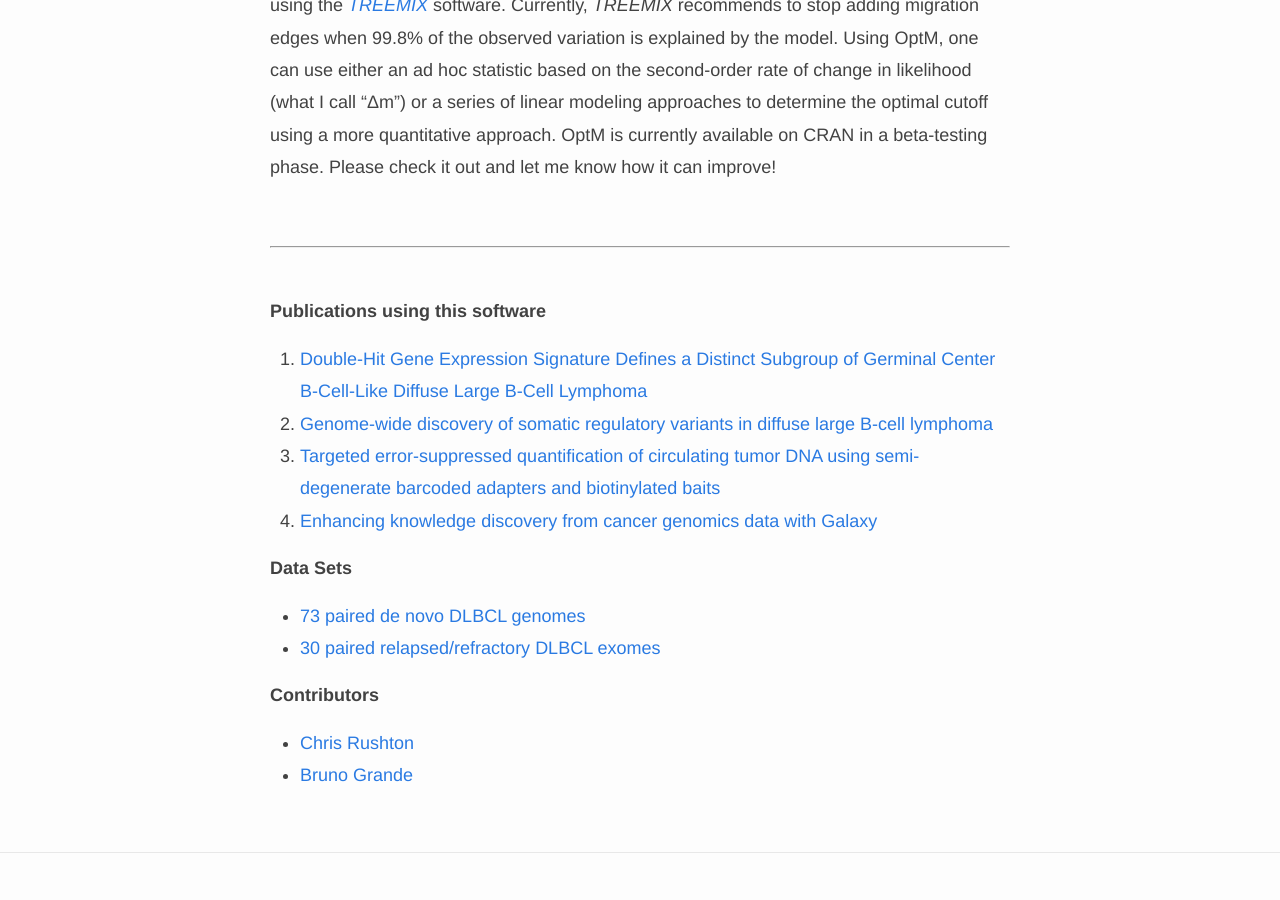
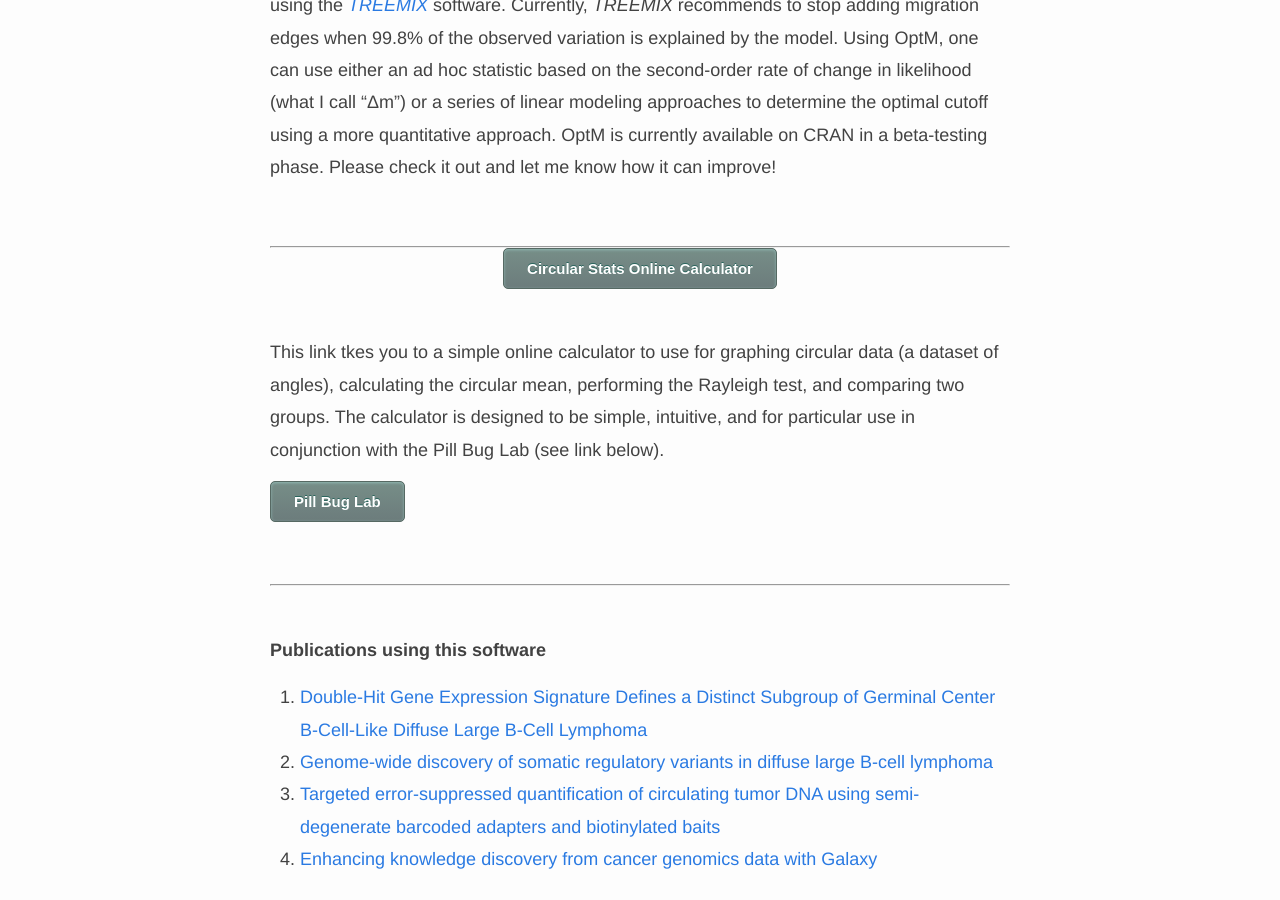
Before and after one commit to rfitak/FitakLab, a Jekyll site: the page built from _pages/software/index.md, in a window 1280 px wide and 900 px high, scrolled down 806 px. Built offline with Jekyll 4.4.1, drawn with Linux system fonts in a browser that asks for light colours; nearby versions of some CDN libraries.

Commit message:
fourth commit

```diff
--- a/_pages/software/index.md
+++ b/_pages/software/index.md
@@ -36,6 +36,19 @@ OptM is currently available on CRAN in a beta-testing phase.  Please check it ou
 
 ***
 
+<div style="text-align:center;">
+<button style="-moz-box-shadow:inset 0px 1px 3px 0px #91b8b3; -webkit-box-shadow:inset 0px 1px 3px 0px #91b8b3; box-shadow:inset 0px 1px 3px 0px #91b8b3; background:-webkit-gradient(linear, left top, left bottom, color-stop(0.05, #768d87), color-stop(1, #6c7c7c)); background:-moz-linear-gradient(top, #768d87 5%, #6c7c7c 100%); background:-webkit-linear-gradient(top, #768d87 5%, #6c7c7c 100%); background:-o-linear-gradient(top, #768d87 5%, #6c7c7c 100%); background:-ms-linear-gradient(top, #768d87 5%, #6c7c7c 100%); background:linear-gradient(to bottom, #768d87 5%, #6c7c7c 100%); filter:progid:DXImageTransform.Microsoft.gradient(startColorstr='#768d87', endColorstr='#6c7c7c',GradientType=0); background-color:#768d87; -moz-border-radius:5px; -webkit-border-radius:5px; border-radius:5px; border:1px solid #566963; display:inline-block; cursor:pointer; color:#ffffff; font-family:Arial; font-size:15px; font-weight:bold; padding:11px 23px; text-decoration:none; text-shadow:0px -1px 0px #2b665e;" onclick="window.location.href='https://rfitak.shinyapps.io/circbio/';">Circular Stats Online Calculator</button>
+</div>
+<br>
+
+This link tkes you to a simple online calculator to use for graphing circular data (a dataset of angles), calculating the circular mean, performing the Rayleigh test, and comparing two groups.  The calculator is designed to be simple, intuitive, and for particular use in conjunction with the Pill Bug Lab (see link below).
+
+<button style="-moz-box-shadow:inset 0px 1px 3px 0px #91b8b3; -webkit-box-shadow:inset 0px 1px 3px 0px #91b8b3; box-shadow:inset 0px 1px 3px 0px #91b8b3; background:-webkit-gradient(linear, left top, left bottom, color-stop(0.05, #768d87), color-stop(1, #6c7c7c)); background:-moz-linear-gradient(top, #768d87 5%, #6c7c7c 100%); background:-webkit-linear-gradient(top, #768d87 5%, #6c7c7c 100%); background:-o-linear-gradient(top, #768d87 5%, #6c7c7c 100%); background:-ms-linear-gradient(top, #768d87 5%, #6c7c7c 100%); background:linear-gradient(to bottom, #768d87 5%, #6c7c7c 100%); filter:progid:DXImageTransform.Microsoft.gradient(startColorstr='#768d87', endColorstr='#6c7c7c',GradientType=0); background-color:#768d87; -moz-border-radius:5px; -webkit-border-radius:5px; border-radius:5px; border:1px solid #566963; display:inline-block; cursor:pointer; color:#ffffff; font-family:Arial; font-size:15px; font-weight:bold; padding:11px 23px; text-decoration:none; text-shadow:0px -1px 0px #2b665e;" onclick="window.location.href='https://rfitak.github.io/Circular_Biology/';">Pill Bug Lab</button>
+
+<br>
+
+***
+
 <br>
 
 **Publications using this software**
```
